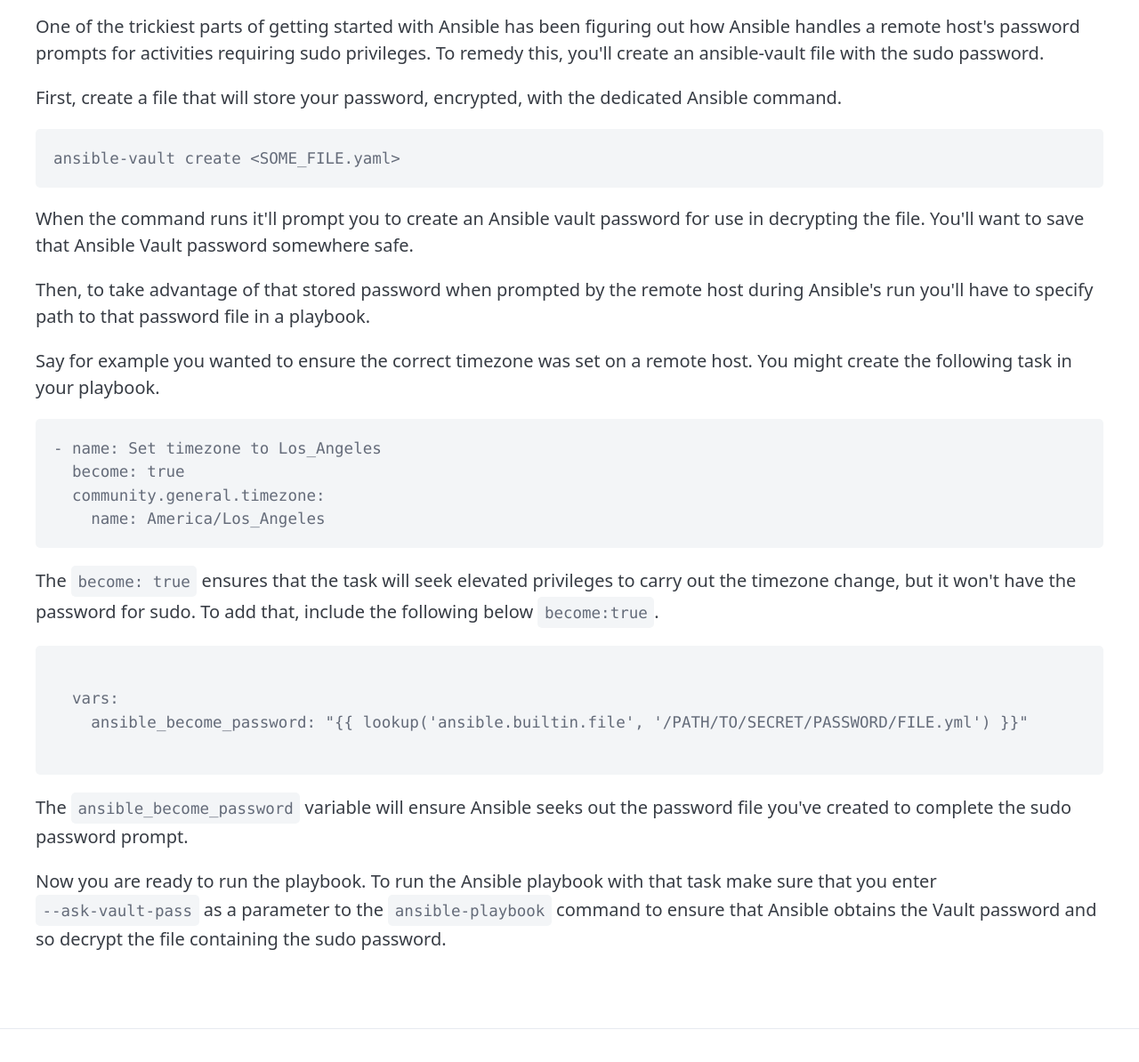
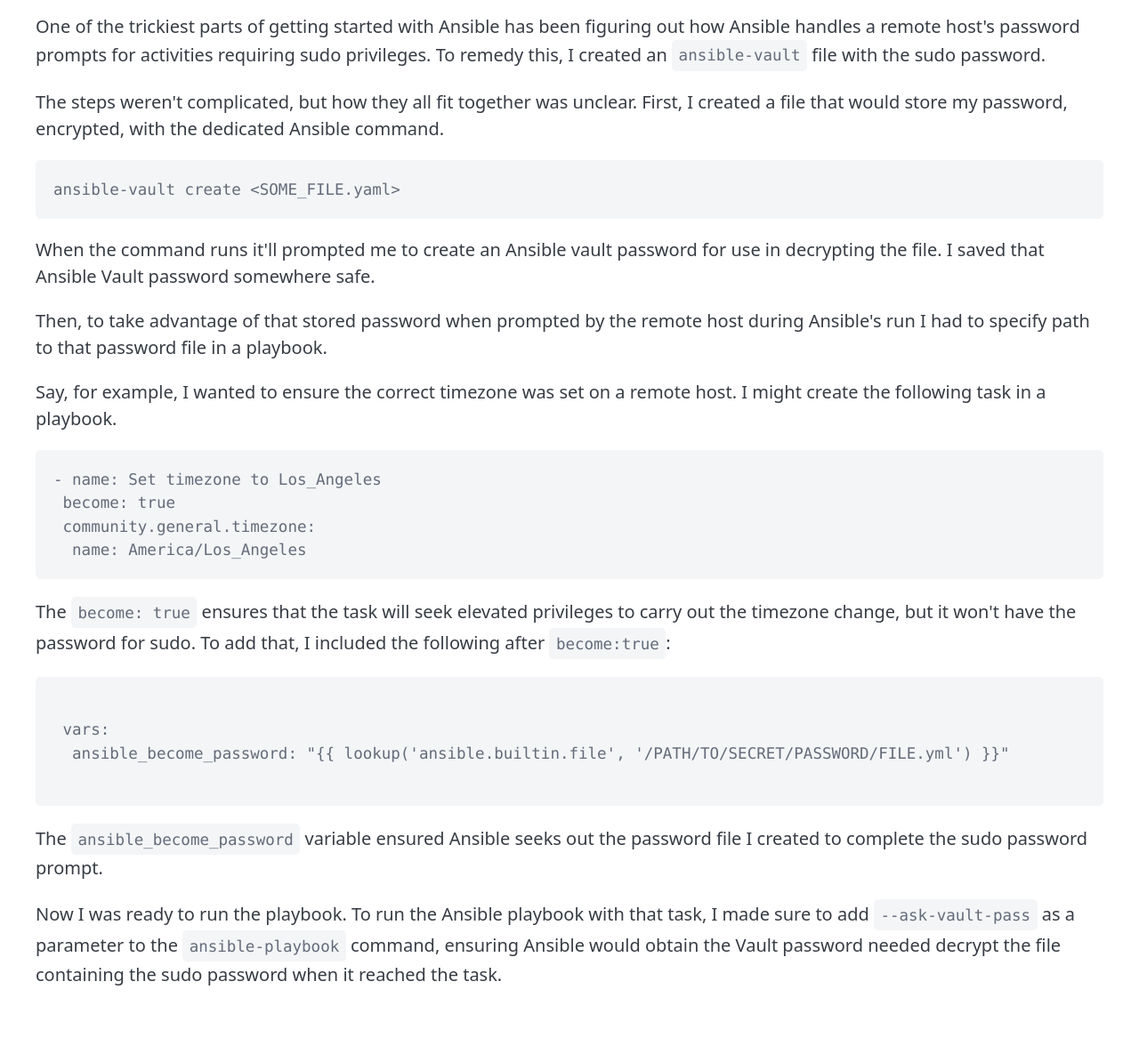
Before and after one commit to everydayrain/imagined_realities, an Eleventy site: page content/blog/ansible-prelim-lessons.md in a window 1280 px wide. Shown: the part 486-1680 px from the top of the page at 89% size. Built offline with nearby package versions, Linux system fonts and the light colour scheme; Eleventy itself is replaced by a stand-in of ours; some packages are replaced by stand-ins of ours; code samples lack their colours; files that its build step writes are made by us from their sources; what @zachleat/heading-anchors, zod-validation-error would draw is missing.

Commit message:
ensuring consistent tense across paras

````diff
--- a/content/blog/ansible-prelim-lessons.md
+++ b/content/blog/ansible-prelim-lessons.md
@@ -4,36 +4,36 @@
 tags:
 ---
 
-Ansible has fair documentation. Many of the docs however focus narrowly on a given command and its functions. While this can be useful to a seasoned user, some, such as {% linkprimary "Ansible's Vault docs", "https://docs.ansible.com/ansible/latest/vault_guide/index.html" %} don't provide the larger context on how a `ansible-vault` encrypted sudo password is incorporated and deployed in a playbook in conjunction with the Ansible vault password.  In this post I'm offering a quick write up of my understanding of this context from early in my study of Ansible.
+Ansible has fair documentation. Many of the docs however focus narrowly on a given command and its functions. While this can be useful to a seasoned user, some, such as {% linkprimary "Ansible's Vault docs", "https://docs.ansible.com/ansible/latest/vault_guide/index.html" %} don't provide the larger context on how a `ansible-vault` encrypted sudo password is incorporated and deployed in a playbook in conjunction with the Ansible vault password. In this post I'm offering a quick write up of my understanding of this context from early in my study of Ansible.
 
 ## When Sudo Requires a Password
-One of the trickiest parts of getting started with Ansible has been figuring out how Ansible handles a remote host's password prompts for activities requiring sudo privileges.  To remedy this, you'll create an ansible-vault file with the sudo password.
+One of the trickiest parts of getting started with Ansible has been figuring out how Ansible handles a remote host's password prompts for activities requiring sudo privileges. To remedy this, I created an `ansible-vault` file with the sudo password.
 
-First, create a file that will store your password, encrypted, with the dedicated Ansible command.
+The steps weren't complicated, but how they all fit together was unclear. First, I created a file that would store my password, encrypted, with the dedicated Ansible command.
 ```shell
 ansible-vault create <SOME_FILE.yaml>
 ```
 
-When the command runs it'll prompt you to create an Ansible vault password for use in decrypting the file.  You'll want to save that Ansible Vault password somewhere safe.
+When the command runs it'll prompted me to create an Ansible vault password for use in decrypting the file. I saved that Ansible Vault password somewhere safe.
 
-Then, to take advantage of that stored password when prompted by the remote host during Ansible's run you'll have to specify path to that password file in a playbook.
+Then, to take advantage of that stored password when prompted by the remote host during Ansible's run I had to specify path to that password file in a playbook.
 
-Say for example you wanted to ensure the correct timezone was set on a remote host.  You might create the following task in your playbook.
+Say, for example, I wanted to ensure the correct timezone was set on a remote host. I might create the following task in a playbook.
 ```yaml
 - name: Set timezone to Los_Angeles
-  become: true
-  community.general.timezone:
-    name: America/Los_Angeles
+ become: true
+ community.general.timezone:
+  name: America/Los_Angeles
 ```
 
-The `become: true` ensures that the task will seek elevated privileges to carry out the timezone change, but it won't have the password for sudo.  To add that, include the following below `become:true`.
+The `become: true` ensures that the task will seek elevated privileges to carry out the timezone change, but it won't have the password for sudo. To add that, I included the following after `become:true`:
 ```yaml
-  {% raw %}
-  vars:
-    ansible_become_password: "{{ lookup('ansible.builtin.file', '/PATH/TO/SECRET/PASSWORD/FILE.yml') }}"
-  {% endraw %}
+ {% raw %}
+ vars:
+  ansible_become_password: "{{ lookup('ansible.builtin.file', '/PATH/TO/SECRET/PASSWORD/FILE.yml') }}"
+ {% endraw %}
 ```
 
-The `ansible_become_password` variable will ensure Ansible seeks out the password file you've created to complete the sudo password prompt.
+The `ansible_become_password` variable ensured Ansible seeks out the password file I created to complete the sudo password prompt.
 
-Now you are ready to run the playbook.  To run the Ansible playbook with that task make sure that you enter `--ask-vault-pass` as a parameter to the `ansible-playbook` command to ensure that Ansible obtains the Vault password and so decrypt the file containing the sudo password.
+Now I was ready to run the playbook. To run the Ansible playbook with that task, I made sure to add `--ask-vault-pass` as a parameter to the `ansible-playbook` command, ensuring Ansible would obtain the Vault password needed decrypt the file containing the sudo password when it reached the task.
````
